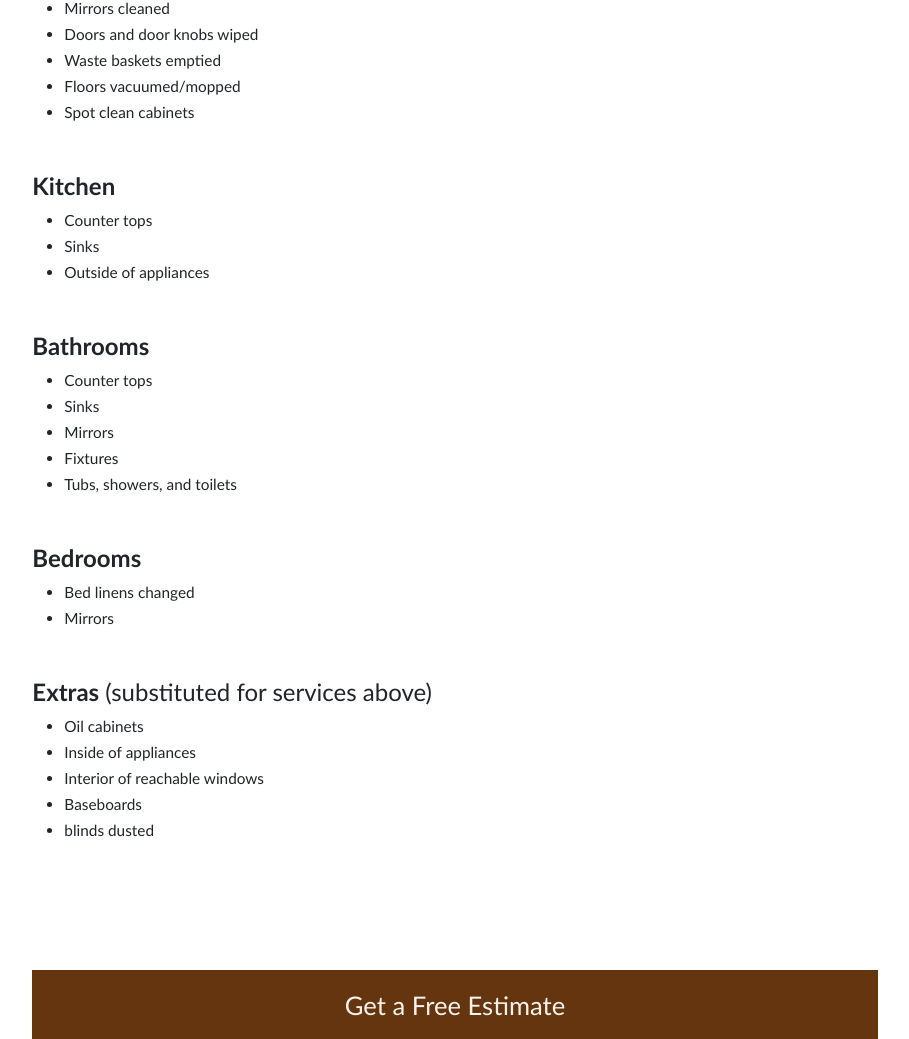
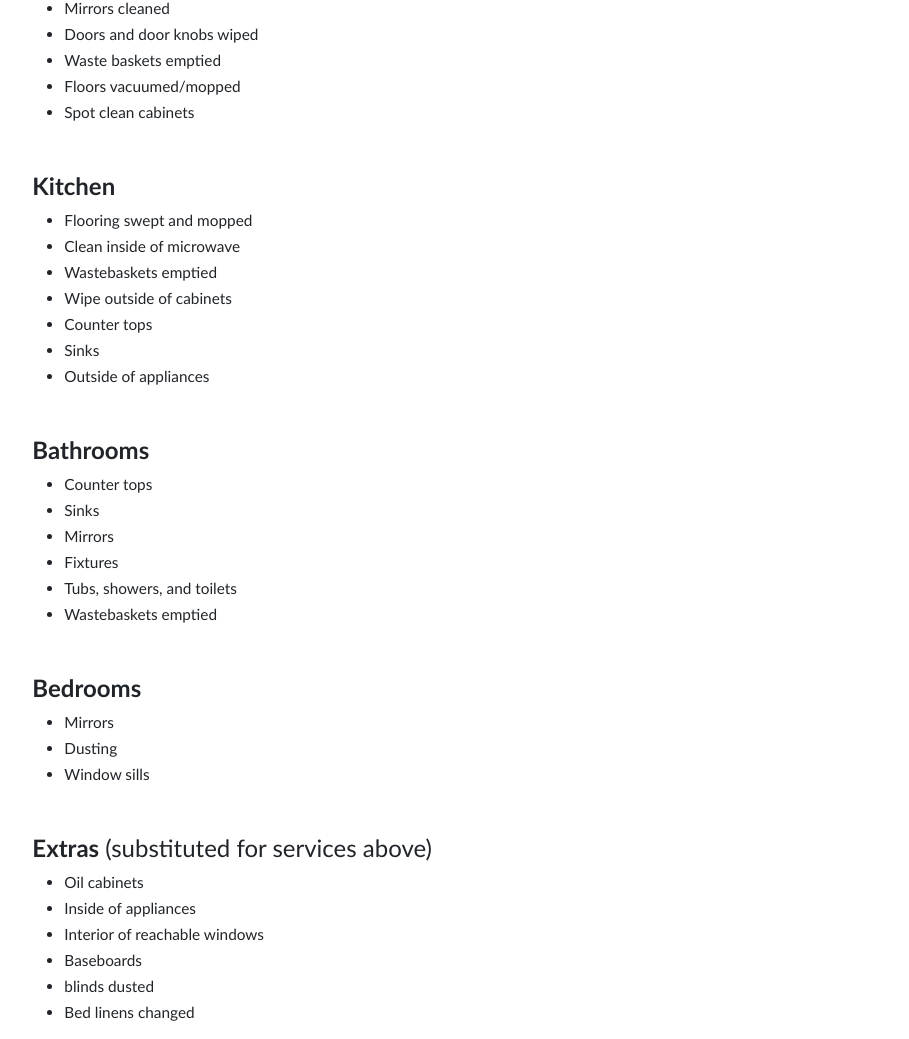
Before and after one commit to midnighter67/PreciseDetail, a Django app: page /services in a window 1280 px wide. Shown: the part 950-1989 px from the top of the page, without its empty margins (185-1094 px from the left). Run offline with Django 5.2, Linux system fonts and the light colour scheme; parts of the project's set-up code (start-up, migrations or seed data) failed here and were passed over; some libraries are stand-ins or nearby versions.

Commit message:
updated services

```diff
--- a/precise_detail/templates/services.html
+++ b/precise_detail/templates/services.html
@@ -51,6 +51,10 @@
     <div class="service-list col-lg-8 py-3">
         <h4><strong>Kitchen</strong></h4>
         <ul>
+            <li>Flooring swept and mopped</li>
+            <li>Clean inside of microwave</li>
+            <li>Wastebaskets emptied</li>
+            <li>Wipe outside of cabinets</li>
             <li>Counter tops</li>
             <li>Sinks</li>
             <li>Outside of appliances</li>
@@ -69,6 +73,7 @@
             <li>Mirrors</li>
             <li>Fixtures</li>
             <li>Tubs, showers, and toilets</li>
+            <li>Wastebaskets emptied</li>
         </ul>
     </div>
     <div class="col col-lg-2"></div>
@@ -79,8 +84,9 @@
     <div class="service-list col-lg-8 py-3">
         <h4><strong>Bedrooms</strong></h4>
         <ul>
-            <li>Bed linens changed</li>
             <li>Mirrors</li>
+            <li>Dusting</li>
+            <li>Window sills</li>
         </ul>
     </div>
     <div class="col col-lg-2"></div>
@@ -96,6 +102,7 @@
             <li>Interior of reachable windows</li>
             <li>Baseboards</li>
             <li>blinds dusted</li>
+            <li>Bed linens changed</li>
         </ul>
     </div>
     <div class="col col-lg-2"></div>
```
